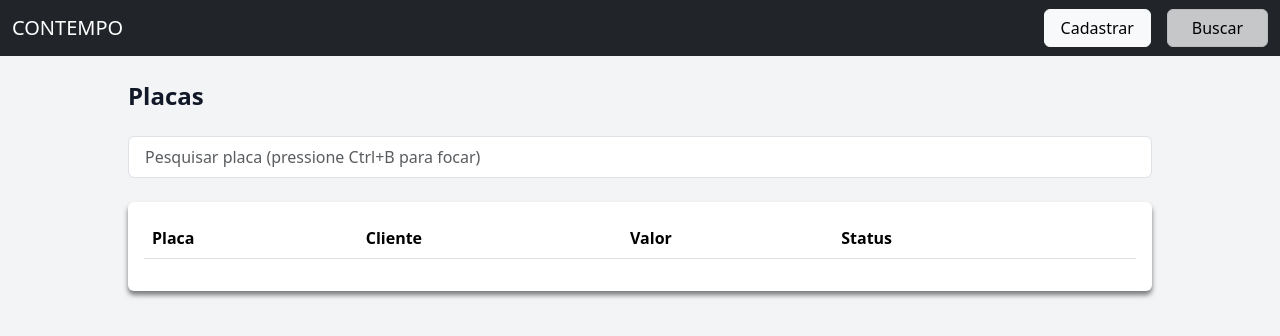
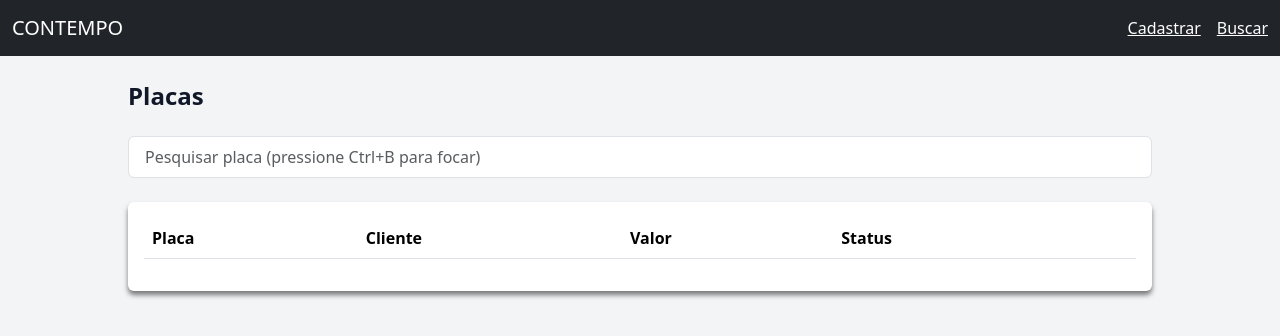
Before and after one commit to AnonimousBlud/contempo-site, a plain HTML site: page buscar/index.html in a window 1280 px wide. Drawn offline with nearby package versions, Linux system fonts and the light colour scheme; no server answers.

Commit message:
Update index.html

```diff
--- a/buscar/index.html
+++ b/buscar/index.html
@@ -19,8 +19,8 @@
         <div class="container-fluid">
             <a class="navbar-brand text-white" href="?">CONTEMPO</a>
             <div class="flex gap-3">
-                <a class="nav-link text-white d-inline underline" href="/contempo-site/cadastrar/"><button class="btn btn-light px-3">Cadastrar</button></a>
-                <button class="btn btn-light active px-4">Buscar</button>
+                <a class="nav-link text-white d-inline underline" href="/contempo-site/cadastrar/">Cadastrar</a>
+                <a class="nav-link active text-white d-inline underline">Buscar</a>
             </div>
         </div>
     </nav>
```
